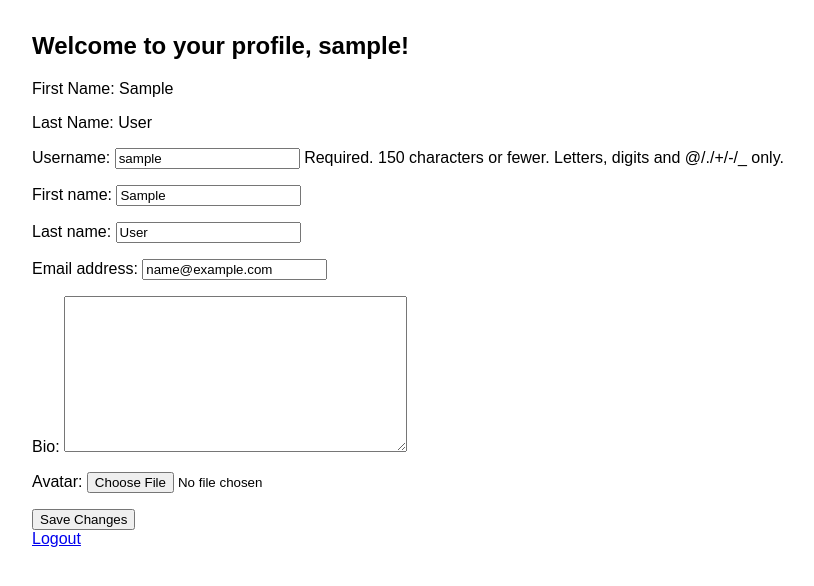
After one commit to XcovertX/DishDash, a Django app: page /profile/ in a window 1280 px wide. The commit adds this page. Shown: the top 586 px of the page, without its empty margins (0-814 px from the left). Run offline with Django 4.2, Linux system fonts and the light colour scheme; the visitor is signed in with stand-in values (Sample User, id 1).

Commit message:
added user profiles

```diff
--- /dev/null
+++ b/DishDash/apps/recipes/forms.py
@@ -0,0 +1,26 @@
+
+from django import forms
+from django.contrib.auth.forms import UserCreationForm, AuthenticationForm
+from django.contrib.auth.models import User
+from .models import UserProfile
+
+class UserRegistrationForm(UserCreationForm):
+    email = forms.EmailField()
+
+    class Meta:
+        model = User
+        fields = ['username', 'email', 'password1', 'password2']
+
+class UserProfileForm(forms.ModelForm):
+    class Meta:
+        model = UserProfile
+        fields = ['bio', 'avatar']
+
+class UserForm(forms.ModelForm):
+    class Meta:
+        model = User
+        fields = ['username', 'first_name', 'last_name', 'email']
+
+class MyLoginForm(AuthenticationForm):
+    # You can add additional fields or customize as needed
+    pass
--- a/DishDash/apps/recipes/urls.py
+++ b/DishDash/apps/recipes/urls.py
@@ -1,8 +1,12 @@
 from django.urls import include, path
-from .views import recipe_list, recipe_detail, home
+from .views import recipe_list, recipe_detail, home, profile, signup, login, logout
 
 urlpatterns = [
     path('recipes/', recipe_list, name='recipe_list'),
     path('<int:pk>/', recipe_detail, name='recipe_detail'),
     path('', home, name='home'),
+    path('profile/', profile, name='profile'),
+    path('signup/', signup, name='signup'),
+    path('login/', login, name='login'),
+    path('logout/', logout, name='logout'),
 ]
--- a/DishDash/apps/recipes/views.py
+++ b/DishDash/apps/recipes/views.py
@@ -1,6 +1,14 @@
 from django.shortcuts import render, get_object_or_404
-from .models import Recipe
-from django.shortcuts import render
+from .models import Recipe, UserProfile
+from django.shortcuts import render, redirect
+from django.contrib.auth import authenticate
+from django.contrib.auth import login as auth_login
+from django.contrib.auth import logout as auth_logout
+from django.contrib.auth.forms import UserCreationForm
+from django.contrib.auth.decorators import login_required
+from django.contrib import messages
+from .forms import MyLoginForm, UserProfileForm, UserForm
+from django.contrib.auth.forms import AuthenticationForm
 
 def recipe_list(request):
     recipes = Recipe.objects.all()
@@ -13,4 +21,49 @@ def recipe_detail(request, pk):
 def home(request):
     return render(request, 'home.html')
 
-# Add more views for creating, updating, and deleting recipes
+def profile(request):
+    user = request.user  # Assuming you have a one-to-one relationship
+
+    context = {
+        'user': request.user,
+    }
+    if request.method == 'POST':
+        user_form = UserForm(request.POST, instance=user)
+        profile_form = UserProfileForm(request.POST, request.FILES, instance=user)
+
+        if user_form.is_valid() and profile_form.is_valid():
+            user_form.save()
+            profile_form.save()
+    else:
+        user_form = UserForm(instance=user)
+        profile_form = UserProfileForm(instance=user)
+
+    return render(request, 'profile.html', {'user_form': user_form, 'profile_form': profile_form})
+
+def signup(request):
+    if request.method == 'POST':
+        form = UserCreationForm(request.POST)
+        if form.is_valid():
+            user = form.save()
+            username = form.cleaned_data.get('username')
+            messages.success(request, f'Account created for {username}')
+            auth_login(request, user)
+            return redirect('profile')
+    else:
+        form = UserCreationForm()
+    return render(request, 'signup.html', {'form': form})
+
+def login(request):
+    if request.method == 'POST':
+        form = AuthenticationForm(request, request.POST)
+        if form.is_valid():
+            auth_login(request, form.get_user())
+            return redirect(request.GET.get('next', 'profile'))  # Redirect to 'profile' or a default URL
+    else:
+        form = AuthenticationForm()
+
+    return render(request, 'login.html', {'form': form})
+
+def logout(request):
+    auth_logout(request)
+    return redirect('login')
--- a/DishDash/manage.py
+++ b/DishDash/manage.py
@@ -7,5 +7,5 @@ if __name__ == "__main__":
     try:
         from django.core.management import execute_from_command_line
     except ImportError:
-        console.log("error")
+        raise ImportError('failed to import django.core.management')
     execute_from_command_line(sys.argv)
--- a/DishDash/templates/base.html
+++ b/DishDash/templates/base.html
@@ -3,7 +3,7 @@
 <!DOCTYPE html>
 <html>
 <head>
-  <title>Recipe Sharing Platform</title>
+  <title>DishDash</title>
   <link rel="stylesheet" type="text/css" href="{% static 'style.css' %}">
 </head>
 <body>
--- /dev/null
+++ b/DishDash/templates/profile.html
@@ -0,0 +1,16 @@
+<!-- profile.html -->
+
+{% extends 'base.html' %}
+
+{% block content %}
+    <h2>Welcome to your profile, {{ user.username }}!</h2>
+    <p>First Name: {{ user.first_name }}</p>
+    <p>Last Name: {{ user.last_name }}</p>
+  <form method="post" enctype="multipart/form-data">
+    {% csrf_token %}
+    {{ user_form.as_p }}
+    {{ profile_form.as_p }}
+    <button type="submit">Save Changes</button>
+  </form>
+  <a href="{% url 'logout' %}">Logout</a>
+{% endblock %}
```
Also changed, not shown: DishDash/apps/recipes/models.py (+9 -0 lines), DishDash/templates/login.html (added, +16 -0 lines), DishDash/templates/signup.html (added, +12 -0 lines).
